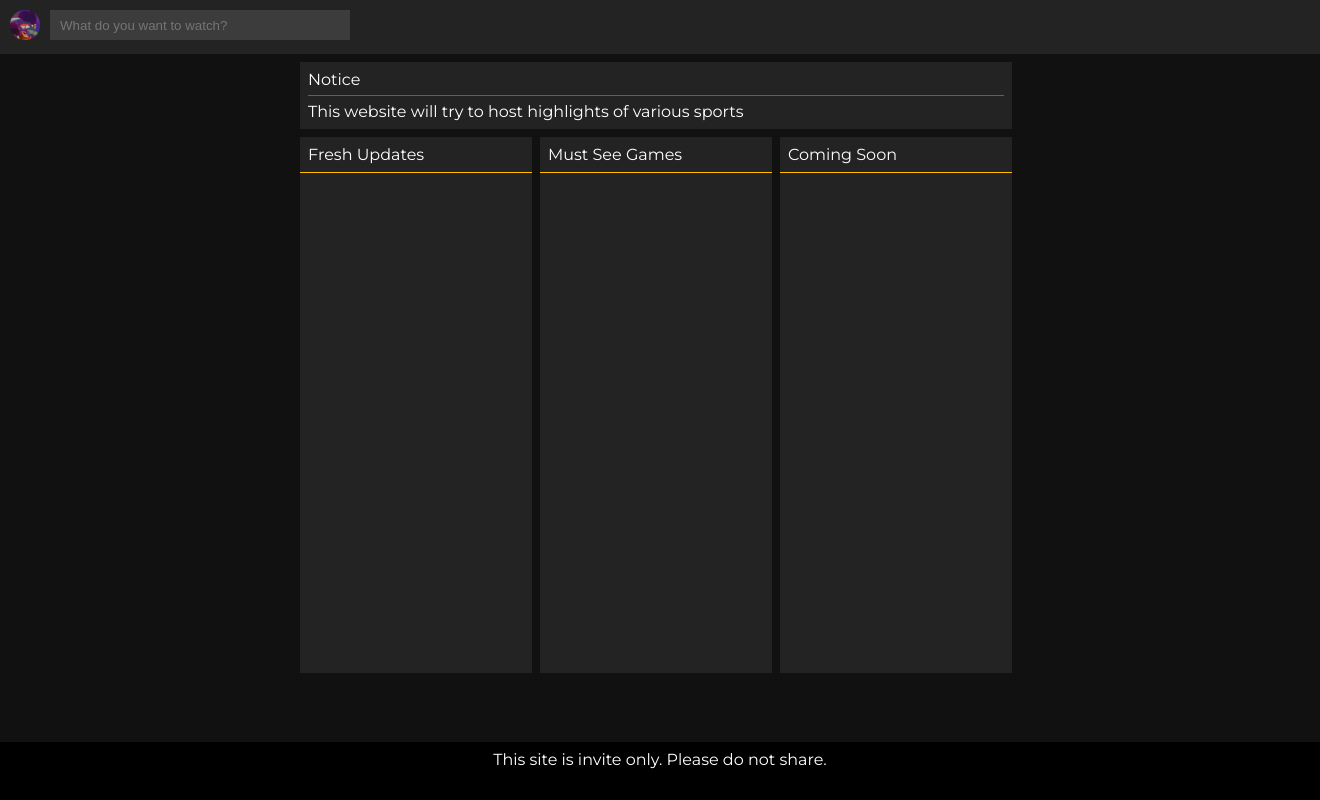
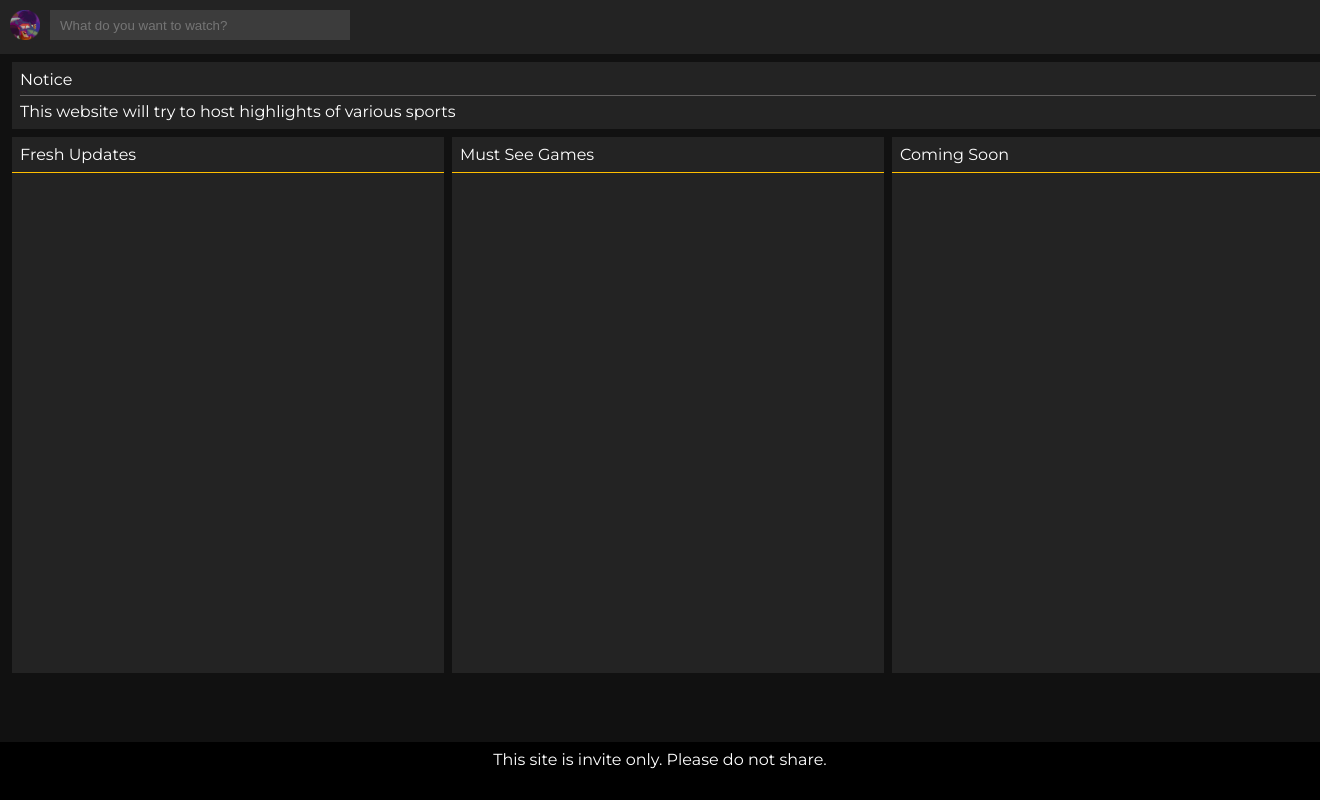
Before and after one commit to shresaur/Highlights-App, a Django app: page / in a window 1320 px wide. Run offline with Django 4.2, Linux system fonts and the light colour scheme; data that the repository does not hold is empty.

Commit message:
updated css for index page

```diff
--- a/highlights/static/highlights/styles.css
+++ b/highlights/static/highlights/styles.css
@@ -33,7 +33,7 @@ div {
 #episodeindex {
     background-color: #232323;
     margin-right:8px;
-    flex: 1;
+    flex: 1 0 432px;
 }
 
 .videos {
@@ -46,20 +46,27 @@ div {
     margin-bottom: 8px;
     margin-right: 8px;
     padding: 8px;
+    min-width: 1296px;
 }
 
 .indexnotice {
     border-top: 1px solid #615f5f;
     padding-top: 6px;
+
 }
 
 .indextitlenotice {
     padding-bottom: 6px;
 }
+
 #mainbody {
-    margin-left: 300px;
-    margin-right: 300px;
+    margin: 0 auto; /*center horizontally within parent*/
     background-color: #111111;
+    display:flex;
+    flex-direction: column;
+    width: 100%;
+    max-width: 1296px; /*make it as wide as possible but only up to 250px*/
+
 }
 
 #indextitle {
--- a/highlights/templates/highlights/layout.html
+++ b/highlights/templates/highlights/layout.html
@@ -5,6 +5,7 @@
 <html lang="en">
 <head>
     <meta charset="UTF-8">
+    <meta name="viewport" content="width=device-width, initial-scale=1.0, user-scalable=0">
     <title>World Cup Highlights</title>
     <link rel="stylesheet" href="{% static 'highlights/styles.css' %}">
     <link href="https://fonts.googleapis.com/css2?family=Montserrat&display=swap" rel="stylesheet">
```
